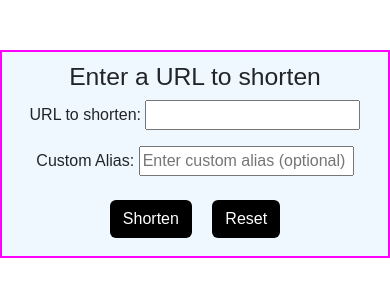
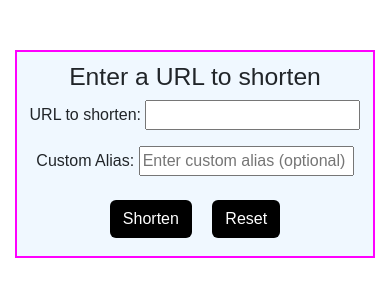
Before and after one commit to Visvas07/url-shortener-flask, a Flask app: page / in a window 390 px wide. Shown: the top 300 px of the page. Run offline with Flask 3, Linux system fonts and the light colour scheme.

Commit message:
Added responsive style for phones

```diff
--- a/static/styles.css
+++ b/static/styles.css
@@ -23,3 +23,10 @@
     color: #000000;
     border: #000000 solid 2px;
 }
+
+@media screen and (max-width: 500px) {
+    .container{
+        max-width: 360px;
+    }
+
+}
```
